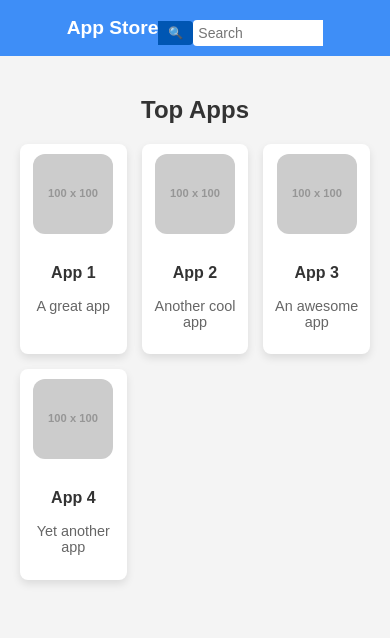
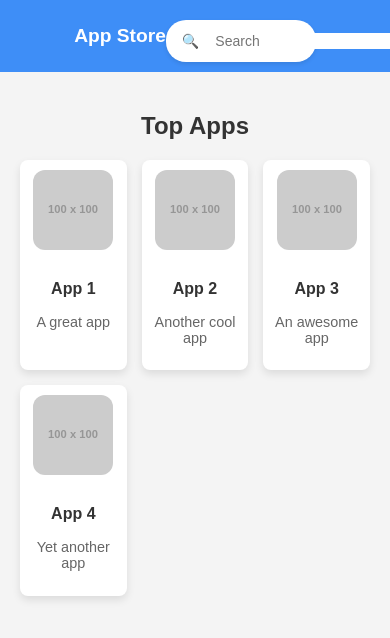
Before and after one commit to Nikhildvloper/App-Store, a plain HTML site: page index.html in a window 390 px wide. Drawn offline with Linux system fonts and the light colour scheme; placeholder pictures from the web are drawn by us.

Commit message:
Update styles.css

```diff
--- a/styles.css
+++ b/styles.css
@@ -21,29 +21,30 @@ body {
 .search-box {
   display: flex;
   align-items: center;
+  background-color: white;
+  border-radius: 20px;
+  padding: 5px;
+  box-shadow: 0 2px 4px rgba(0, 0, 0, 0.1);
+  width: 180px;
+  height: 32px;
+}
+
+.search-box button {
+  background: none;
+  border: none;
+  font-size: 16px;
+  color: #666;
+  margin-left: 5px;
+  cursor: pointer;
 }
 
 .search-box input {
-  padding: 5px;
   border: none;
-  border-radius: 4px 0 0 4px;
   outline: none;
-  width: 150px;
+  flex-grow: 1;
   font-size: 14px;
-}
-
-.search-box button {
-  padding: 5px 10px;
-  border: none;
-  border-radius: 0 4px 4px 0;
-  background-color: #0056b3;
-  color: white;
-  font-size: 14px;
-  cursor: pointer;
-}
-
-.search-box button:hover {
-  background-color: #004494;
+  color: #333;
+  padding: 0 10px;
 }
 
 .main {
@@ -97,6 +98,7 @@ body {
 
   .search-box {
     margin-top: 10px;
+    width: 160px;
   }
 
   .app-grid {
@@ -109,11 +111,15 @@ body {
     font-size: 1.2em;
   }
 
-  .search-box input {
-    width: 120px;
+  .search-box {
+    width: 140px;
   }
 
   .search-box button {
-    font-size: 12px;
+    font-size: 14px;
+  }
+
+  .app-grid {
+    grid-template-columns: repeat(auto-fit, minmax(90px, 1fr));
   }
 }
```
